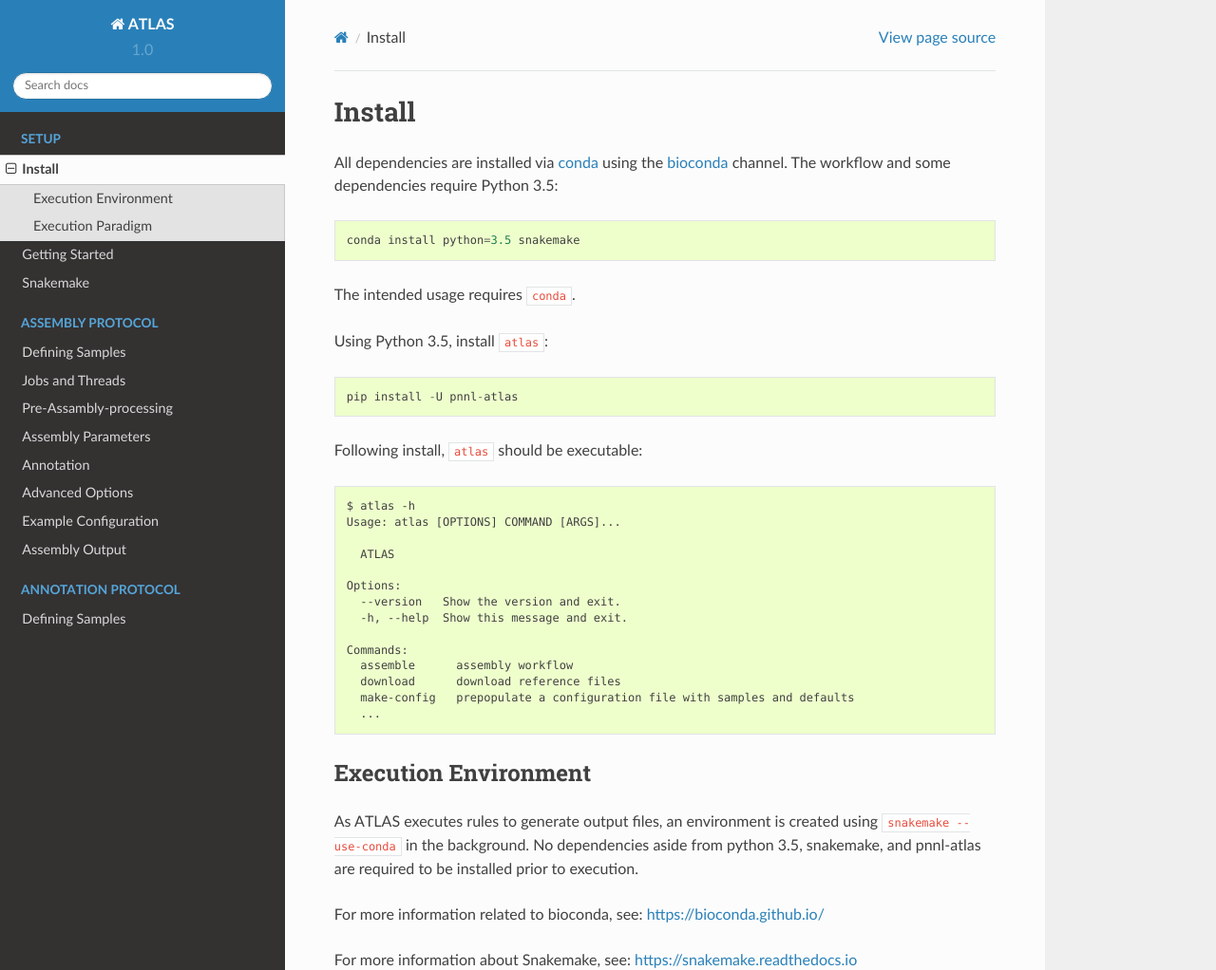
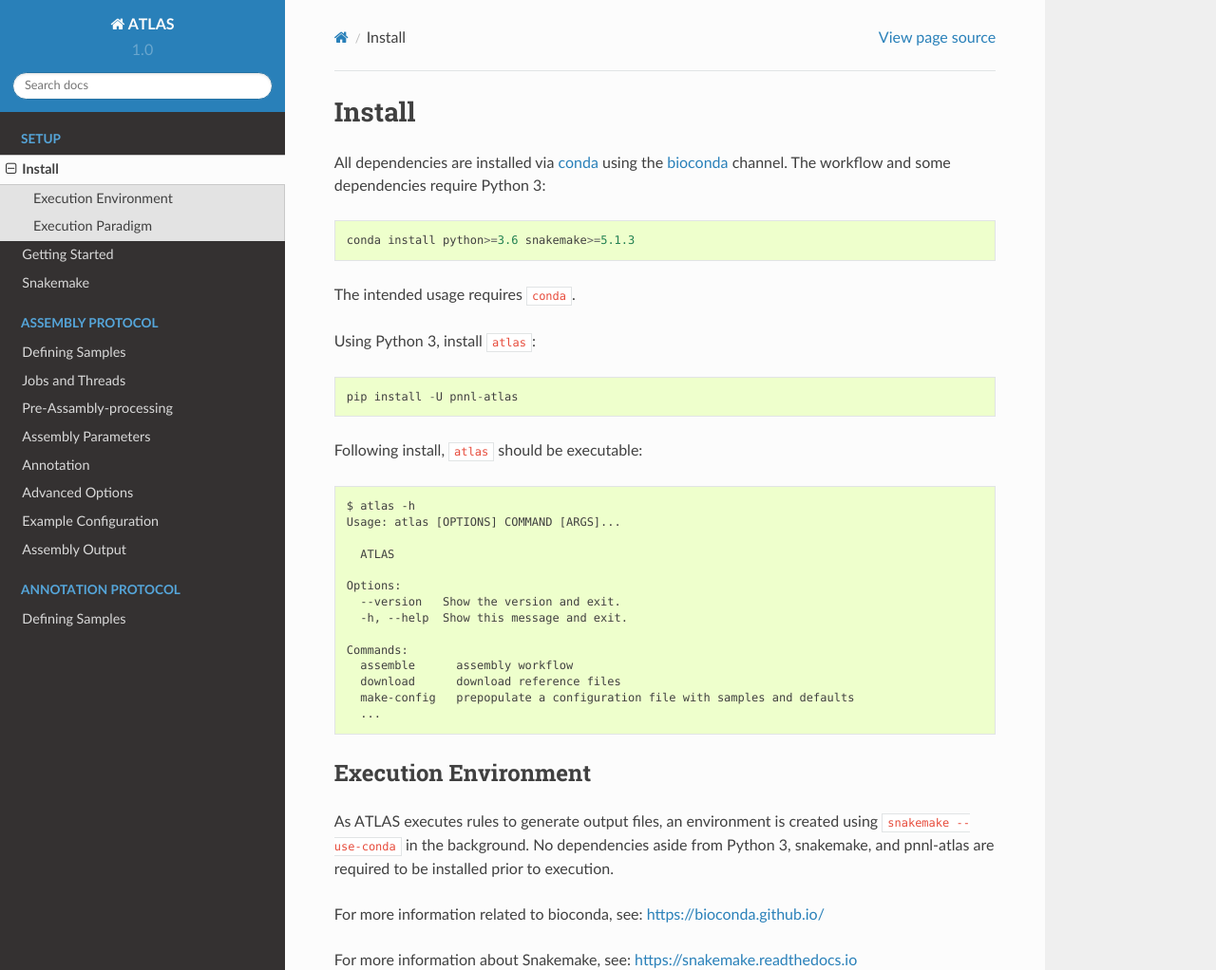
Before and after one commit to metagenome-atlas/atlas, a Sphinx documentation site: the page built from docs/setup/install.rst, in a window 1280 px wide and 1365 px high. Shown: the top 1022 px of the window at 95% size. Built offline with Sphinx 7.4.7 and the Read the Docs theme 2.0.0, drawn with Linux system fonts in a browser that asks for light colours; pages that are not in the unit, such as notebooks, are missing from menus.

```diff
--- a/README.rst
+++ b/README.rst
@@ -34,7 +34,7 @@ With ``conda``, execute:
 
 ::
 
-    conda create -n atlas -c bioconda python=3.6 \
+    conda create -n atlas -c bioconda python>=3.6 \
         snakemake bbmap=37.78 click ruamel.yaml
 
 Load the environment:
@@ -54,7 +54,7 @@ In the Same Environment
 
 ::
 
-    conda install -c bioconda python=3.6 \
+    conda install -c bioconda python>=3.6 \
         snakemake bbmap=37.78 click ruamel.yaml
     pip install -U pnnl-atlas
 
--- a/docs/setup/install.rst
+++ b/docs/setup/install.rst
@@ -2,14 +2,14 @@ Install
 =======
 
 All dependencies are installed via conda_ using the bioconda_ channel.
-The workflow and some dependencies require Python 3.5::
+The workflow and some dependencies require Python 3::
 
-    conda install python=3.5 snakemake
+    conda install python>=3.6 snakemake>=5.1.3
 
 
 The intended usage requires ``conda``.
 
-Using Python 3.5, install ``atlas``::
+Using Python 3, install ``atlas``::
 
     pip install -U pnnl-atlas
 
@@ -37,7 +37,7 @@ Execution Environment
 
 As ATLAS executes rules to generate output files, an environment is created
 using ``snakemake --use-conda`` in the background. No dependencies aside from
-python 3.5, snakemake, and pnnl-atlas are required to be installed prior to
+Python 3, snakemake, and pnnl-atlas are required to be installed prior to
 execution.
 
 For more information related to bioconda, see:
```
Also changed, not shown: other parts of README.rst (+1 -1 lines), README.md (+3 -3 lines).
